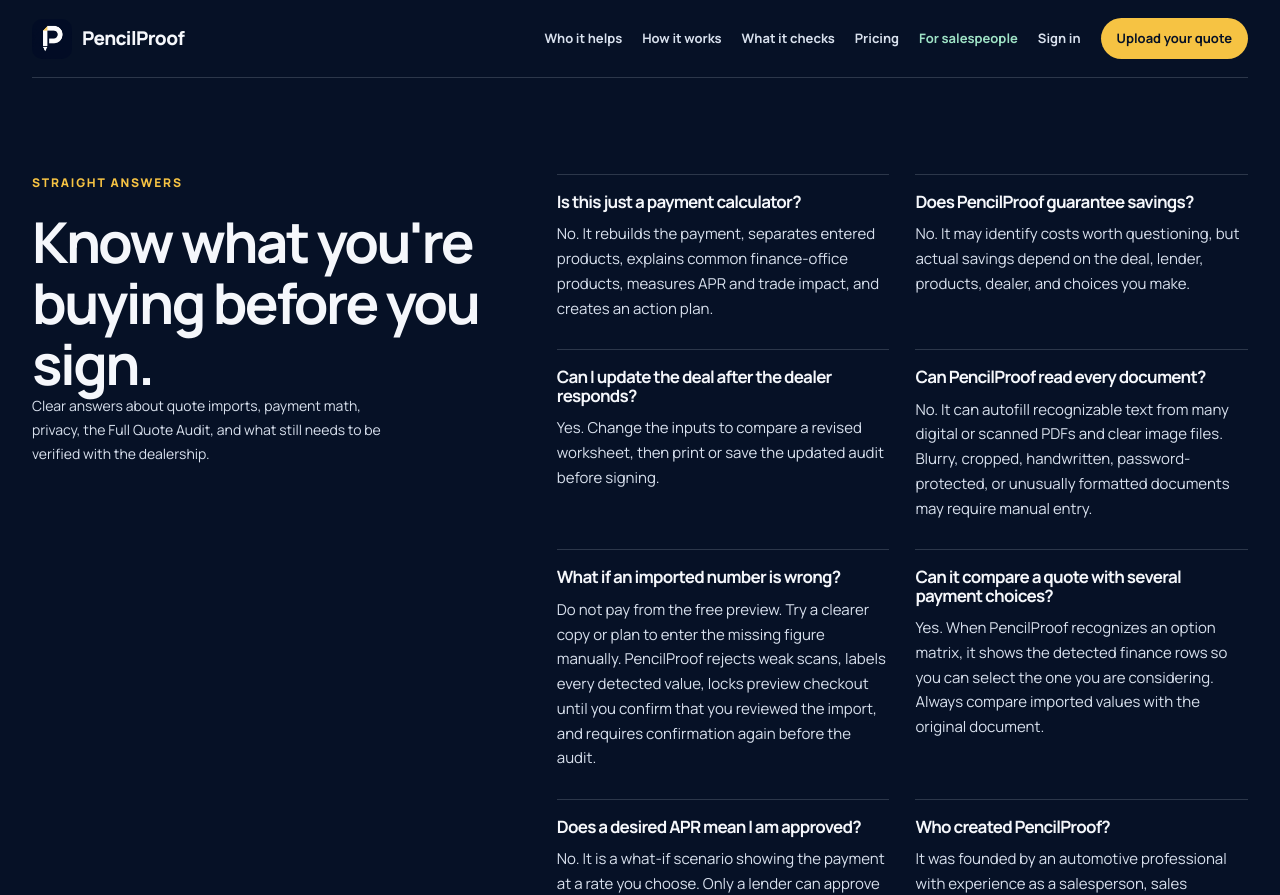
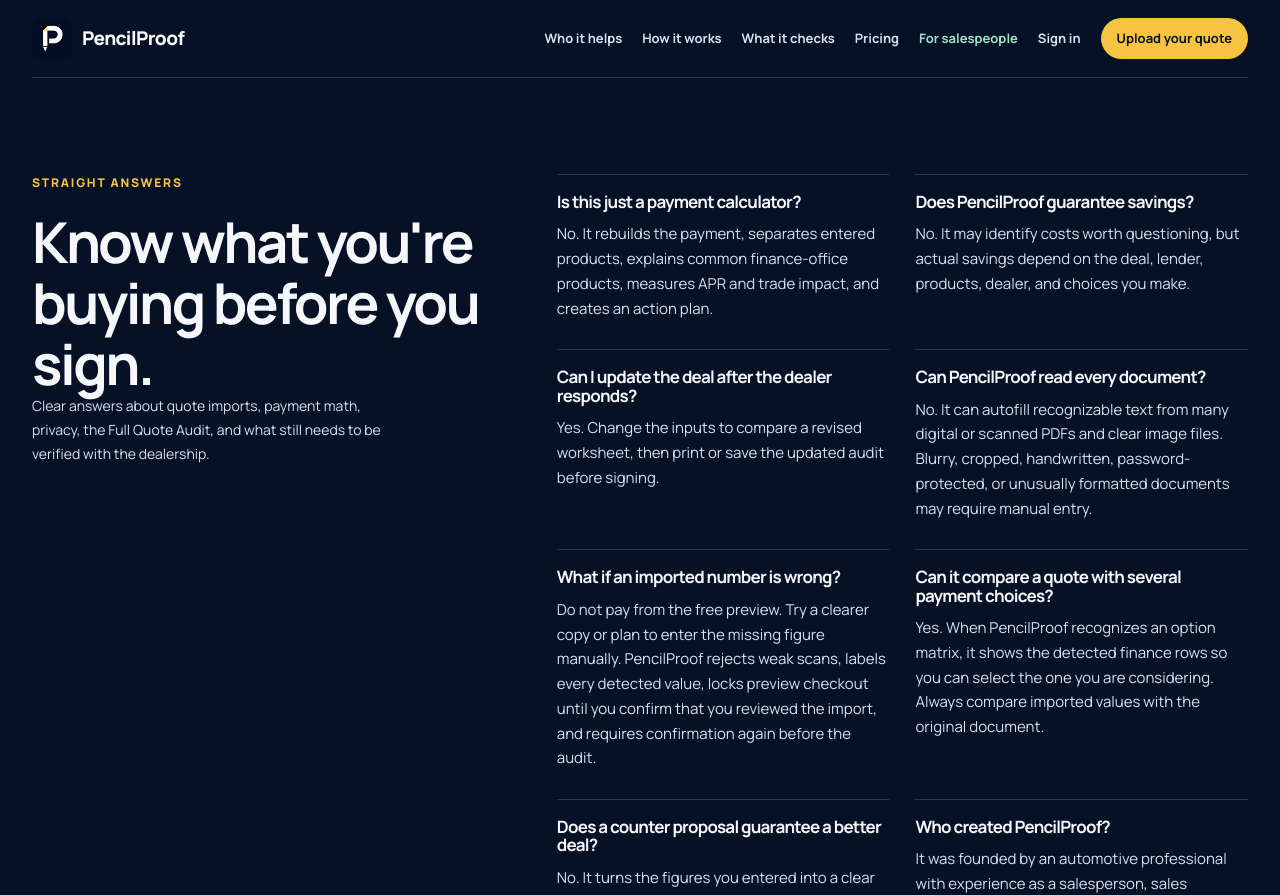
Before and after one commit to jpk0705/pencilproof, a Next.js app: page /questions in a window 1280 px wide. Shown: the top 895 px of the page. Built offline with nearby package versions, Linux system fonts and the light colour scheme; no server answers.

Commit message:
Update public APR references

```diff
--- a/app/questions/page.tsx
+++ b/app/questions/page.tsx
@@ -33,8 +33,8 @@ const questions = [
     answer: "Yes. When PencilProof recognizes an option matrix, it shows the detected finance rows so you can select the one you are considering. Always compare imported values with the original document.",
   },
   {
-    question: "Does a desired APR mean I am approved?",
-    answer: "No. It is a what-if scenario showing the payment at a rate you choose. Only a lender can approve an APR and final loan terms.",
+    question: "Does a counter proposal guarantee a better deal?",
+    answer: "No. It turns the figures you entered into a clear request for the dealer to review. The dealer and lender must confirm the final price, APR, term, products, and payment in an official written quote.",
   },
   {
     question: "Who created PencilProof?",
--- a/app/who-it-helps/page.tsx
+++ b/app/who-it-helps/page.tsx
@@ -25,7 +25,7 @@ export default function WhoItHelpsPage() {
           <div className="desk-copy">
             <p className="kicker">FOR SHOPPERS</p>
             <h2>Ask for the deal you actually want to review.</h2>
-            <p>Instead of waiting while numbers move back and forth, start with the quote in front of you. Compare the payment without optional products, test a desired APR, review trade equity, and ask for an itemized buyer&apos;s order.</p>
+            <p>Instead of waiting while numbers move back and forth, start with the quote in front of you. Compare the payment without optional products, review trade equity, see what changed in a revision, and ask for an itemized buyer&apos;s order.</p>
             <p className="desk-limit">PencilProof does not negotiate, approve discounts, or replace the dealer&apos;s official worksheet. It helps you understand the request you want the dealership to price.</p>
           </div>
           <div className="audience-grid">
```
